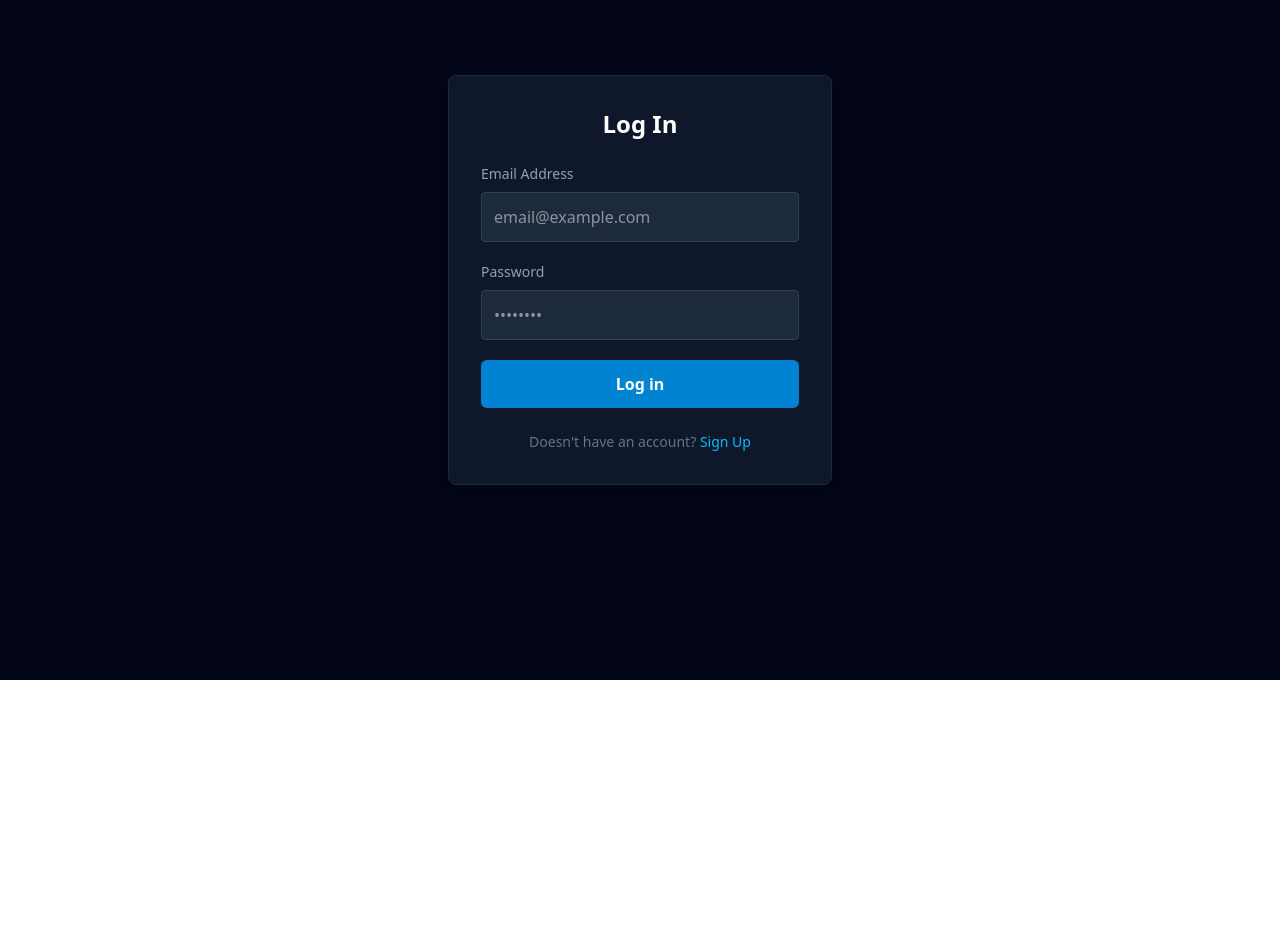
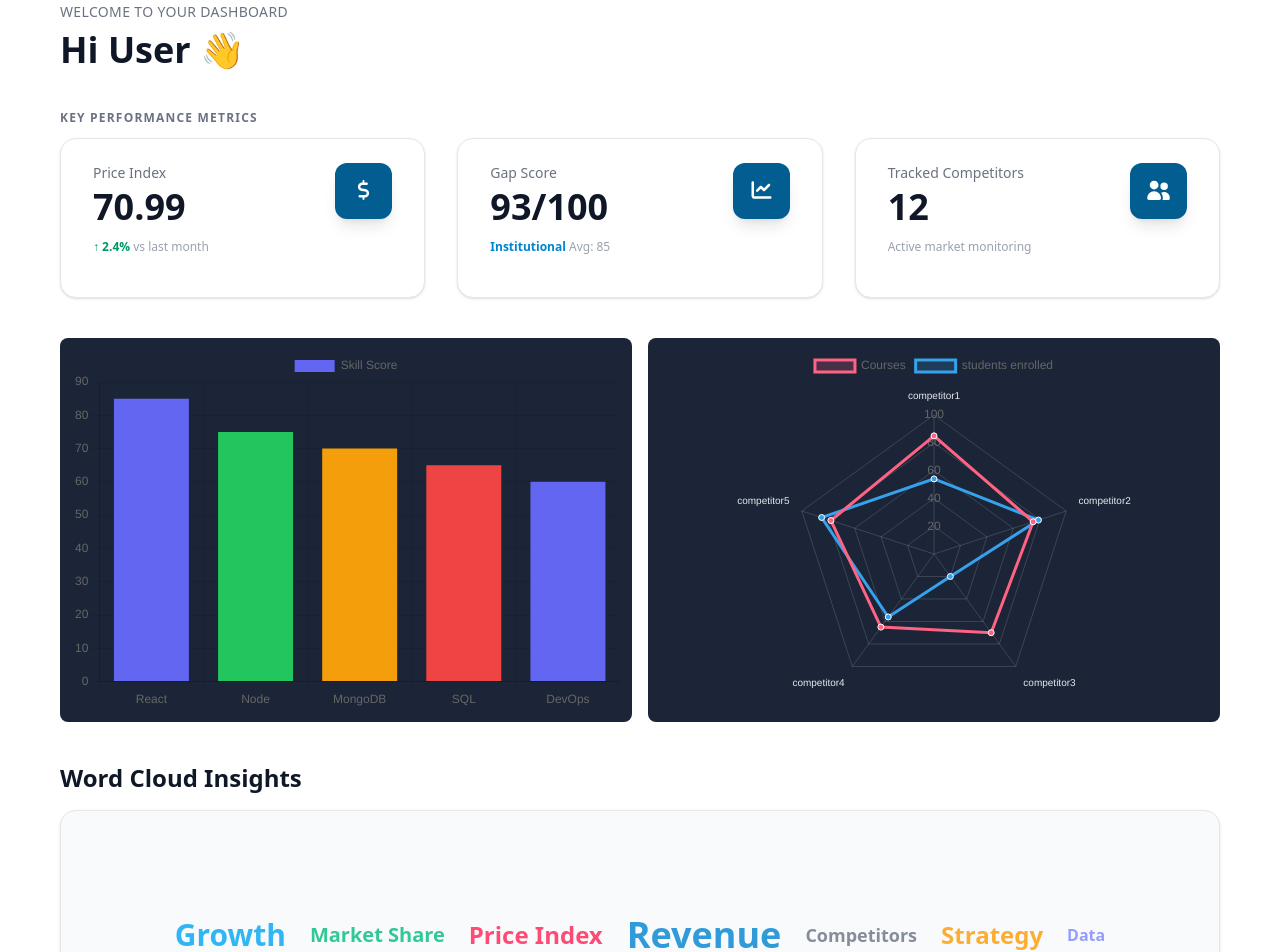
Before and after one commit to GKisi27/Market-Competitor-Analyzer, a React app in the folder frontend/: page /dashboard in a window 1280 px wide. Before the commit this address led to /login. Shown: the part 120-1072 px from the top of the page. Before the commit the page ends 800 px from the top, so only its background shows below. Built offline with nearby package versions, Linux system fonts and the light colour scheme; the HTML template or start-up script is replaced by a standard one.

Commit message:
feat: complete Task 3.1 - implement adaptive dark/light mode across all pages

```diff
--- a/frontend/src/App.jsx
+++ b/frontend/src/App.jsx
@@ -10,7 +10,10 @@
 import Login from './components/Login'
 import SignUp from './components/SignUp'
 
+
 const App = () => {
+
+
   return (
     <Routes>
       <Route path='/' element={<Homepage />} />
--- a/frontend/src/components/dashboard/Reports.jsx
+++ b/frontend/src/components/dashboard/Reports.jsx
@@ -9,58 +9,66 @@
 
 const Reports = () => {
   return (
-    <div className="text-white px-15 mt-10">
-      <p className="mb-1">key performance</p>
+    <div className="px-15 mt-10 transition-colors duration-500">
+      <p className="mb-3 text-xs font-bold uppercase tracking-widest text-gray-500 dark:text-gray-400">
+        Key Performance Metrics
+      </p>
 
-      {/* section where price index gap and cmpetitors are shhown */}
+      {/* Container for the 3 KPI cards */}
       <div className="flex justify-between items-center gap-8">
-        {/* price index card */}
+
+        {/* 1. Price Index Card */}
         <Link
           to="/price-index"
-          className="bg-[#1B2537] w-1/3 h-35 px-10 py-5 rounded-lg flex justify-between place-items-start"
+          className="bg-white dark:bg-[#1B2537] w-1/3 h-40 px-8 py-6 rounded-2xl border border-gray-200 dark:border-none flex justify-between items-start shadow-sm hover:shadow-xl transition-all duration-500 group"
         >
-          <div className="flex flex-col w-full text-start">
-            <p className=" text-lg leading-8 text-left ">price index</p>
-            <h2 className="text-3xl font-bold">70.99</h2>
-            <p className="text-gray-500 ">According Market</p>
+          <div className="flex flex-col text-start">
+            <p className="text-sm font-medium text-gray-500 dark:text-gray-400">Price Index</p>
+            <h2 className="text-4xl font-black mt-1 text-gray-900 dark:text-white">70.99</h2>
+            <p className="text-xs mt-3 text-emerald-600 dark:text-emerald-400 font-semibold">
+              ↑ 2.4% <span className="text-gray-400 font-normal">vs last month</span>
+            </p>
           </div>
 
-          <div className="bg-[#025E90] p-2 rounded text-white">
-            <FontAwesomeIcon className="text-2xl" icon={faDollarSign} />
+          <div className="bg-[#025E90] p-4 rounded-xl text-white shadow-lg group-hover:scale-110 transition-transform">
+            <FontAwesomeIcon className="text-xl" icon={faDollarSign} />
           </div>
         </Link>
 
-        {/* gap analysis card */}
+        {/* 2. Gap Analysis Card */}
         <Link
           to="/gap-analysis"
-          className="bg-[#1B2537] w-1/3 h-35 px-10 py-5 rounded-lg flex justify-between place-items-start"
+          className="bg-white dark:bg-[#1B2537] w-1/3 h-40 px-8 py-6 rounded-2xl border border-gray-200 dark:border-none flex justify-between items-start shadow-sm hover:shadow-xl transition-all duration-500 group"
         >
-          <div className="flex flex-col items-start">
-            <p className="text-lg leading-8">Gap Score</p>
-            <h2 className="text-3xl font-bold">93/100</h2>
-            <p className="text-gray-500">Course Average</p>
+          <div className="flex flex-col text-start">
+            <p className="text-sm font-medium text-gray-500 dark:text-gray-400">Gap Score</p>
+            <h2 className="text-4xl font-black mt-1 text-gray-900 dark:text-white">93/100</h2>
+            <p className="text-xs mt-3 text-sky-600 dark:text-sky-400 font-semibold">
+              Institutional <span className="text-gray-400 font-normal">Avg: 85</span>
+            </p>
           </div>
 
-          <div className="bg-[#025E90] p-2 rounded text-white">
-            <FontAwesomeIcon className="text-2xl" icon={faChartLine} />
+          <div className="bg-[#025E90] p-4 rounded-xl text-white shadow-lg group-hover:scale-110 transition-transform">
+            <FontAwesomeIcon className="text-xl" icon={faChartLine} />
           </div>
         </Link>
 
-        {/* competitors caard section */}
+        {/* 3. Competitors Card */}
         <Link
           to="/competitors"
-          className="bg-[#1B2537] w-1/3 h-35 px-10 py-5 rounded-lg flex justify-between place-items-start"
+          className="bg-white dark:bg-[#1B2537] w-1/3 h-40 px-8 py-6 rounded-2xl border border-gray-200 dark:border-none flex justify-between items-start shadow-sm hover:shadow-xl transition-all duration-500 group"
         >
-          <div className="flex flex-col items-start">
-            <p className="text-lg leading-8">Competitor</p>
-            <h2 className="text-3xl font-bold">12</h2>
-            <p className="text-gray-500">Overall Market</p>
+          <div className="flex flex-col text-start">
+            <p className="text-sm font-medium text-gray-500 dark:text-gray-400">Tracked Competitors</p>
+            <h2 className="text-4xl font-black mt-1 text-gray-900 dark:text-white">12</h2>
+            <p className="text-xs mt-3 text-gray-400">Active market monitoring</p>
           </div>
 
-          <div className="bg-[#025E90] p-2 rounded text-white">
-            <FontAwesomeIcon className="text-2xl" icon={faUserGroup} />
+          <div className="bg-[#025E90] p-4 rounded-xl text-white shadow-lg group-hover:scale-110 transition-transform">
+            <FontAwesomeIcon className="text-xl" icon={faUserGroup} />
           </div>
         </Link>
+
       </div>
     </div>
   );
--- a/frontend/src/components/dashboard/Welcome.jsx
+++ b/frontend/src/components/dashboard/Welcome.jsx
@@ -2,9 +2,16 @@
 
 const Welcome = () => {
   return (
-    <div className='flex flex-col items-start text-white px-15 mt-3'>
-        <p className='text-base' >Welcome to your Dashboard</p>
-        <h2 className='text-2xl'>Hi User</h2>
+    <div className='flex flex-col items-start px-15 mt-8 transition-colors duration-500'>
+        {/* Sub-text: Gray in light mode, lighter gray in dark mode */}
+        <p className='text-sm font-medium text-gray-500 dark:text-gray-400 uppercase tracking-wide' >
+            Welcome to your Dashboard
+        </p>
+
+        {/* Main Heading: Dark navy in light mode, pure white in dark mode */}
+        <h2 className='text-4xl font-bold text-gray-900 dark:text-white mt-2'>
+            Hi User 👋
+        </h2>
     </div>
   )
 }
--- a/frontend/src/components/dashboard/WordCloud.jsx
+++ b/frontend/src/components/dashboard/WordCloud.jsx
@@ -1,11 +1,46 @@
 import React from "react";
 
 const WordCloud = () => {
+  // Mock keywords to show how it looks in the "Design System"
+  const keywords = [
+    { text: "Growth", size: "text-3xl", color: "text-sky-500" },
+    { text: "Market Share", size: "text-xl", color: "text-emerald-500" },
+    { text: "Price Index", size: "text-2xl", color: "text-rose-500" },
+    { text: "Revenue", size: "text-4xl", color: "text-sky-600" },
+    { text: "Competitors", size: "text-lg", color: "text-gray-500" },
+    { text: "Strategy", size: "text-2xl", color: "text-amber-500" },
+    { text: "Data", size: "text-base", color: "text-indigo-400" },
+  ];
+
   return (
-    <div className="px-15 flex flex-col items-start mt-10">
-      <p className="text-white text-normal font-bold text-2xl">Word Cloud</p>
-      <div className="bg-[#1B2537] w-full h-auto rounded-lg p-5">
+    <div className="px-15 flex flex-col items-start mt-10 pb-20 transition-colors duration-500">
+      {/* Adaptive Title */}
+      <p className="text-gray-900 dark:text-white font-bold text-2xl mb-4">
+        Word Cloud Insights
+      </p>
 
+      {/*
+         Adaptive Container:
+         - bg-gray-50: Professional light gray for Light Mode
+         - border-gray-200: Subtle border so it stands out on white
+         - dark:bg-[#1B2537]: Your signature Navy for Dark Mode
+      */}
+      <div className="bg-gray-50 dark:bg-[#1B2537] w-full min-h-[250px] rounded-2xl border border-gray-200 dark:border-none p-10 flex flex-wrap justify-center items-center gap-6 shadow-sm transition-all duration-500">
+
+        {/* Placeholder keywords to demonstrate the theme change */}
+        {keywords.map((word, index) => (
+          <span
+            key={index}
+            className={`${word.size} ${word.color} font-bold hover:scale-110 transition-transform cursor-default opacity-80 hover:opacity-100`}
+          >
+            {word.text}
+          </span>
+        ))}
+
+        {/* If it's empty, show this premium-styled message */}
+        {keywords.length === 0 && (
+          <p className="text-gray-400 italic">No sentiment data available yet...</p>
+        )}
       </div>
     </div>
   );
--- a/frontend/src/components/homepage/Facilities.jsx
+++ b/frontend/src/components/homepage/Facilities.jsx
@@ -1,34 +1,39 @@
 import React from "react";
 import { FontAwesomeIcon } from "@fortawesome/react-fontawesome";
-import { faCircleDollarToSlot,faChartPie,faMap } from "@fortawesome/free-solid-svg-icons";
+import { faCircleDollarToSlot, faChartPie, faMap } from "@fortawesome/free-solid-svg-icons";
+
 const Facilities = () => {
   return (
+    <div className="flex gap-5 px-15 mt-7 transition-colors duration-500">
 
-      <div className="flex gap-5 px-15 mt-7 ">
-        <div className="bg-[#1B2537] rounded w-1/3 h-45 p-5 flex flex-col justify-center text-left space-y-3">
-          <p className="text-2xl">
+      {/* Card 1 */}
+      <div className="bg-white dark:bg-[#1B2537] border border-gray-200 dark:border-none shadow-sm hover:shadow-md rounded w-1/3 h-45 p-5 flex flex-col justify-center text-left space-y-3 transition-all duration-500">
+        <p className="text-2xl text-[#025E90] dark:text-white">
           <FontAwesomeIcon icon={faCircleDollarToSlot} />
         </p>
-          <h3 className="text-3xl font-bold">Realtime Price Tracking</h3>
-          <p>Automatically track competitor price</p>
+        <h3 className="text-2xl font-bold text-gray-900 dark:text-white">Realtime Price Tracking</h3>
+        <p className="text-gray-600 dark:text-gray-300">Automatically track competitor price</p>
       </div>
-        <div className="bg-[#1B2537] rounded w-1/3 h-45 p-5 flex flex-col justify-center text-left space-y-3">
-          <p className="text-2xl">
+
+      {/* Card 2 */}
+      <div className="bg-white dark:bg-[#1B2537] border border-gray-200 dark:border-none shadow-sm hover:shadow-md rounded w-1/3 h-45 p-5 flex flex-col justify-center text-left space-y-3 transition-all duration-500">
+        <p className="text-2xl text-[#025E90] dark:text-white">
           <FontAwesomeIcon icon={faChartPie} />
         </p>
-          <h3 className="text-3xl font-bold">Manage Competitor</h3>
-          <p>Identify your Competitors</p>
+        <h3 className="text-2xl font-bold text-gray-900 dark:text-white">Manage Competitor</h3>
+        <p className="text-gray-600 dark:text-gray-300">Identify your Competitors</p>
       </div>
-        <div className="bg-[#1B2537] rounded w-1/3 h-45 p-5 flex flex-col justify-center text-left space-y-3">
-          <p className="text-2xl">
+
+      {/* Card 3 */}
+      <div className="bg-white dark:bg-[#1B2537] border border-gray-200 dark:border-none shadow-sm hover:shadow-md rounded w-1/3 h-45 p-5 flex flex-col justify-center text-left space-y-3 transition-all duration-500">
+        <p className="text-2xl text-[#025E90] dark:text-white">
           <FontAwesomeIcon icon={faMap} />
         </p>
-          <h3 className="text-3xl font-bold">Competitor SWOT Mapping</h3>
-          <p>Identify Companies Strength Weakness </p>
+        <h3 className="text-2xl font-bold text-gray-900 dark:text-white">Competitor SWOT Mapping</h3>
+        <p className="text-gray-600 dark:text-gray-300">Identify Companies Strength Weakness </p>
       </div>
 
     </div>
-
   );
 };
 
--- a/frontend/src/components/homepage/Footer.jsx
+++ b/frontend/src/components/homepage/Footer.jsx
@@ -2,18 +2,46 @@
 import { Link } from "react-router-dom";
 import { FontAwesomeIcon } from "@fortawesome/react-fontawesome";
 import { faArrowRight } from "@fortawesome/free-solid-svg-icons";
+
 const Footer = () => {
   return (
-    <footer className="mt-5 px-15">
-      <div className="flex justify-between">
-        <div className="">
-          <h2 className="text-2xl font-thin tracking-tight">Ready to outsmart the Market?</h2>
-          <h2 className="text-2xl font-thin tracking-tight">Join MCA to grow the revenue</h2>
+    /*
+       Added border-t and transition for a premium feel.
+       bg-gray-50 provides a nice contrast for Light Mode.
+    */
+    <footer className="mt-20 px-15 py-12 bg-gray-50 dark:bg-[#0B0F17] border-t border-gray-200 dark:border-gray-800 transition-colors duration-500">
+      <div className="flex justify-between items-center max-w-7xl mx-auto">
+
+        <div className="space-y-1">
+          <h2 className="text-3xl font-light tracking-tight text-gray-900 dark:text-white">
+            Ready to outsmart the Market?
+          </h2>
+          <h2 className="text-3xl font-light tracking-tight text-[#025E90] dark:text-sky-400">
+            Join MCA to grow the revenue
+          </h2>
         </div>
-        <Link to = '/signup'>Get Started <FontAwesomeIcon icon={faArrowRight} /> </Link>
+
+        {/* Call to Action Link */}
+        <Link
+          to='/signup'
+          className="group flex items-center gap-3 text-lg font-semibold text-gray-900 dark:text-white hover:text-[#025E90] dark:hover:text-sky-400 transition-all"
+        >
+          Get Started
+          <FontAwesomeIcon
+            icon={faArrowRight}
+            className="group-hover:translate-x-2 transition-transform"
+          />
+        </Link>
       </div>
 
-      <p className="text-center">&copy; 2026 Market Competitor Analyzer</p>
+      {/* Divider and Copyright */}
+      <div className="mt-12 pt-8 border-t border-gray-200 dark:border-gray-800 flex justify-between items-center text-sm text-gray-500 dark:text-gray-500">
+        <p>&copy; 2026 Market Competitor Analyzer</p>
+        <div className="flex gap-6">
+          <span className="cursor-pointer hover:text-gray-900 dark:hover:text-white transition-colors">Privacy Policy</span>
+          <span className="cursor-pointer hover:text-gray-900 dark:hover:text-white transition-colors">Terms of Service</span>
+        </div>
+      </div>
     </footer>
   );
 };
--- a/frontend/src/components/homepage/HeroSection.jsx
+++ b/frontend/src/components/homepage/HeroSection.jsx
@@ -1,38 +1,66 @@
-import React from "react";
-import heroimage from "../../assets/heroimage.jpg";
-import { useNavigate } from "react-router-dom";
+import React from 'react'
+import { useNavigate } from 'react-router-dom'
+// 1. Correct import path for your image
+import heroImage from '../../assets/heroimage.jpg';
 
 const HeroSection = () => {
+  const navigate = useNavigate();
 
-    const navigate = useNavigate()
   return (
-    <div className="flex px-15 mt-7 gap-8">
-      <div className=" space-y-3">
-        <h1 className="text-6xl font-bold leading-20">
-          Bridging the Gap in <br />{" "}
-          <span className="text-emerald-800">Institutional Excellence</span>
-        </h1>
+    <div className="px-15 pt-10 transition-colors duration-500">
+      <div className="flex justify-between items-center gap-10">
+        {/* Left Content */}
+        <div className="max-w-xl">
+          <h1 className="text-6xl font-bold leading-tight text-gray-900 dark:text-white transition-colors">
+            Bridging the Gap in <br />
+            <span className="text-[#10B981]">Institutional Excellence</span>
+          </h1>
+          <p className="mt-6 text-xl text-gray-600 dark:text-gray-400 leading-relaxed transition-colors">
+            Unlock actionable insights with gap analysis, price analysis, trends,
+            reports for modern organization.
+          </p>
+          <button
+            onClick={() => navigate('/signup')}
+            className="mt-10 bg-[#025E90] text-white px-8 py-3 rounded-lg font-semibold hover:bg-[#014a72] transition-all active:scale-95 shadow-lg"
+          >
+            Get Started
+          </button>
+        </div>
 
-        <p
-          className="leading-5 text-lg tracking-tight"
-        >
-          Unlock actionable insights with gap analysis, price analysis, trends,
-          reports for modern organization
-        </p>
-       <button
-        onClick={()=>navigate('/signup')}
-        className="bg-[#025E90] px-7 py-3 mt-10 rounded-lg text-white active:scale-95 ">Get Started</button>
+        {/* Right Content - THE IMAGE IS BACK HERE */}
+        <div className="relative group">
+           <img
+              src={heroImage}
+              alt="Dashboard Preview"
+              className="w-[550px] rounded-2xl shadow-2xl border border-gray-200 dark:border-gray-700 transition-transform duration-500 group-hover:scale-105"
+           />
+           {/* Decorative glow effect for dark mode */}
+           <div className="absolute -inset-1 bg-gradient-to-r from-sky-500 to-emerald-500 rounded-2xl blur opacity-10 group-hover:opacity-30 transition duration-1000"></div>
+        </div>
       </div>
 
-      <div className="w-1/2 overflow-hidden h-96 rounded-lg">
-        <img
-          className="h-full w-full object-cover object-center"
-          src={heroimage}
-          alt="image"
-        />
+      {/* The 3 Feature Cards at the bottom */}
+      <div className="grid grid-cols-3 gap-8 mt-20">
+        <div className="p-8 rounded-2xl bg-white dark:bg-[#1B2537] border border-gray-200 dark:border-none shadow-sm hover:shadow-xl transition-all duration-500">
+          <div className="text-3xl mb-4">💰</div>
+          <h3 className="text-2xl font-bold text-gray-900 dark:text-white">Realtime Price Tracking</h3>
+          <p className="mt-2 text-gray-600 dark:text-gray-400">Automatically track competitor price changes instantly.</p>
+        </div>
+
+        <div className="p-8 rounded-2xl bg-white dark:bg-[#1B2537] border border-gray-200 dark:border-none shadow-sm hover:shadow-xl transition-all duration-500">
+          <div className="text-3xl mb-4">📊</div>
+          <h3 className="text-2xl font-bold text-gray-900 dark:text-white">Manage Competitor</h3>
+          <p className="mt-2 text-gray-600 dark:text-gray-400">Identify and track your top market competitors easily.</p>
+        </div>
+
+        <div className="p-8 rounded-2xl bg-white dark:bg-[#1B2537] border border-gray-200 dark:border-none shadow-sm hover:shadow-xl transition-all duration-500">
+          <div className="text-3xl mb-4">🗺️</div>
+          <h3 className="text-2xl font-bold text-gray-900 dark:text-white">Competitor SWOT Mapping</h3>
+          <p className="mt-2 text-gray-600 dark:text-gray-400">Identify company strengths and weaknesses at a glance.</p>
+        </div>
       </div>
     </div>
-  );
-};
+  )
+}
 
-export default HeroSection;
+export default HeroSection
--- a/frontend/src/pages/Dashboard.jsx
+++ b/frontend/src/pages/Dashboard.jsx
@@ -2,25 +2,30 @@
 import Navbar from "../components/Navbar";
 import Welcome from "../components/dashboard/Welcome";
 import Reports from "../components/dashboard/Reports";
-import ChartsGroup from "../components/dashboard/ChartsGroup"
+import ChartsGroup from "../components/dashboard/ChartsGroup";
 import WordCloud from "../components/dashboard/WordCloud";
 import { Navigate } from "react-router-dom";
 
 const Dashboard = () => {
-
-  const user= false
-  if(!user){
-   return <Navigate to='/login'/>
+  const user = true; // Set to true for testing
+  if (!user) {
+    return <Navigate to='/login'/>
   }
 
-
   return (
-    <div className="bg-[#141A28]  w-full">
+    /*
+       THE FIX:
+       - bg-white: Default (Light Mode)
+       - dark:bg-[#141A28]: Navy (Dark Mode)
+    */
+    <div className="bg-white dark:bg-[#141A28] min-h-screen w-full transition-colors duration-500">
       <Navbar />
-      <Welcome />
-      <Reports />
-      <ChartsGroup />
-      <WordCloud />
+      <div className="pb-20">
+        <Welcome />
+        <Reports />
+        <ChartsGroup />
+        <WordCloud />
+      </div>
     </div>
   );
 };
--- a/frontend/src/pages/Homepage.jsx
+++ b/frontend/src/pages/Homepage.jsx
@@ -7,7 +7,8 @@
 
 const Homepage = () => {
   return (
-    <div className='bg-[#141A28] w-full min-h-screen text-white'>
+    /* This line is the "magic". It says: Be white normally, be navy in dark mode. */
+    <div className='bg-white dark:bg-[#141A28] w-full min-h-screen text-gray-900 dark:text-white transition-colors duration-500'>
       <HomeNav/>
       <HeroSection/>
       <Facilities/>
```
Also changed, not shown: frontend/src/components/homepage/HowItWorks.jsx (+44 -15 lines). Lines whose indentation alone changed are shown as unchanged.
